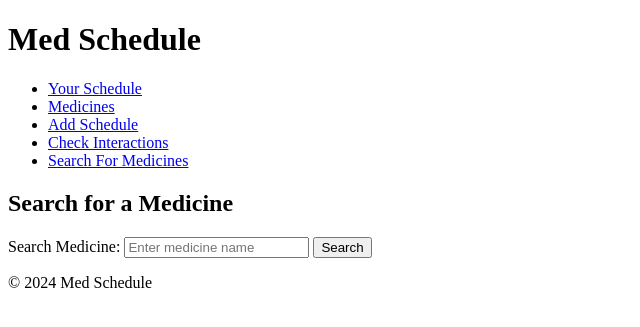
After one commit to jianyingx12/412, a Django app: page /project/medicine_search/ in a window 1280 px wide. The commit adds this page. Shown: the top 327 px of the page, without its empty margins (0-640 px from the left). Run offline with Django 5.2, Linux system fonts and the light colour scheme.

Commit message:
save point

```diff
--- a/project/forms.py
+++ b/project/forms.py
@@ -16,3 +16,6 @@ class ScheduleForm(forms.ModelForm):
             'end_date',       # The date when the user stops taking the medicine
             'time',           # The specific time of day to take the medicine
         ]
+
+class MedicineSearchForm(forms.Form):
+    query = forms.CharField(label="Search Medicine", max_length=100)
--- a/project/models.py
+++ b/project/models.py
@@ -35,8 +35,8 @@ class Schedule(models.Model):
     '''
     user_profile = models.ForeignKey(UserProfile, on_delete=models.CASCADE)  # Links to the user's profile
     medicine = models.ForeignKey(Medicine, on_delete=models.CASCADE)  # Links to the medicine being scheduled
-    dosage = models.CharField(max_length=100)  # Dosage details (e.g., "2 pills")
-    frequency = models.CharField(max_length=100)  # Frequency (e.g., "Twice a day")
+    dosage = models.CharField(max_length=100)  # Dosage details
+    frequency = models.CharField(max_length=100)  # Frequency
     start_date = models.DateField()  # Start date for taking the medicine
     end_date = models.DateField()  # End date for taking the medicine
     time = models.TimeField()  # Time for taking the medicine
--- a/project/templates/project/base.html
+++ b/project/templates/project/base.html
@@ -10,16 +10,17 @@
         <h1>Med Schedule</h1>
         <nav>
             <ul>
-                <li><a href="/medicines/">Medicines</a></li>
-                <li><a href="/add_schedule/">Add Schedule</a></li>
-                <li><a href="/check_interactions/">Check Interactions</a></li>
+                <li><a href="/project">Your Schedule</a></li>
+                <li><a href="/project/medicines/">Medicines</a></li>
+                <li><a href="/project/add_schedule/">Add Schedule</a></li>
+                <li><a href="/project/check_interactions/">Check Interactions</a></li>
+                <li><a href="/project/medicine_search/">Search For Medicines</a></li>
             </ul>
         </nav>
     </header>
 
     <main>
         {% block content %}
-        <!-- Specific content for each page goes here -->
         {% endblock %}
     </main>
 
--- /dev/null
+++ b/project/templates/project/medicine_search.html
@@ -0,0 +1,29 @@
+{% extends "project/base.html" %}
+
+{% block title %}Search Medicines{% endblock %}
+
+{% block content %}
+<h2>Search for a Medicine</h2>
+
+<form method="post">
+    {% csrf_token %}
+    <label for="query">Search Medicine:</label>
+    <input type="text" id="query" name="query" placeholder="Enter medicine name">
+    <button type="submit">Search</button>
+</form>
+
+{% if medicines %}
+    <h3>Results:</h3>
+    <ul>
+        {% for medicine in medicines %}
+            <li>
+                <strong>Brand Name:</strong> {{ medicine.brand_name }}<br>
+                <strong>Manufacturer:</strong> {{ medicine.manufacturer }}<br>
+                <a href="{% url 'medicine_detail' %}?brand_name={{ medicine.details.brand_name }}&generic_name={{ medicine.details.generic_name }}&manufacturer={{ medicine.details.manufacturer }}&category={{ medicine.details.category }}&dosage_info={{ medicine.details.dosage_info }}&side_effects={{ medicine.details.side_effects }}&purpose={{ medicine.details.purpose }}&indications_and_usage={{ medicine.details.indications_and_usage }}">View Details</a>
+            </li>
+        {% endfor %}
+    </ul>
+{% elif error %}
+    <p style="color: red;">{{ error }}</p>
+{% endif %}
+{% endblock %}
--- a/project/templates/project/medicines.html
+++ b/project/templates/project/medicines.html
@@ -3,7 +3,7 @@
 {% block title %}Medicines List{% endblock %}
 
 {% block content %}
-<h2>All Medicines</h2>
+<h2>Your List of Medicines</h2>
 <ul>
     {% for medicine in medicines %}
         <li>{{ medicine.name }} - {{ medicine.category }}</li>
--- a/project/urls.py
+++ b/project/urls.py
@@ -1,9 +1,12 @@
 from django.urls import path
-from .views import MedicineListView, ScheduleCreateView, InteractionCheckView, ScheduleView
+from .views import MedicineListView, ScheduleCreateView, InteractionCheckView, ScheduleView, MedicineSearchView
+from .views import MedicineDetailView
 
 urlpatterns = [
     path(r'', ScheduleView.as_view(), name='project_home'),
     path(r'medicines/', MedicineListView.as_view(), name='list_medicines'),
     path(r'add_schedule/', ScheduleCreateView.as_view(), name='add_schedule'),
     path(r'check_interactions/', InteractionCheckView.as_view(), name='check_interactions'),
+    path(r'medicine_search/', MedicineSearchView.as_view(), name='medicine_search'),
+    path(r'medicine_detail/', MedicineDetailView.as_view(), name='medicine_detail'),
 ]
--- a/project/views.py
+++ b/project/views.py
@@ -2,6 +2,11 @@ from django.views.generic import ListView, CreateView, TemplateView
 from django.shortcuts import redirect
 from .models import Medicine, Schedule, Interaction
 from .forms import ScheduleForm
+from datetime import timedelta, date
+from django.utils.timezone import now
+import requests
+from django.shortcuts import render
+from .forms import MedicineSearchForm
 
 # Medicine List View
 class MedicineListView(ListView):
@@ -9,7 +14,7 @@ class MedicineListView(ListView):
     Displays all medicines stored in the database.
     """
     model = Medicine
-    template_name = 'medicines.html'  # Template for the medicine list
+    template_name = 'project/medicines.html'  # Template for the medicine list
     context_object_name = 'medicines'  # Variable to use in the template
 
 
@@ -20,7 +25,7 @@ class ScheduleCreateView(CreateView):
     """
     model = Schedule
     form_class = ScheduleForm
-    template_name = 'add_schedule.html'  # Template for the form
+    template_name = 'project/add_schedule.html'  # Template for the form
     success_url = '/schedules/'  # Redirect URL after successful submission
 
     def form_valid(self, form):
@@ -37,7 +42,7 @@ class InteractionCheckView(TemplateView):
     """
     Checks for potential interactions between scheduled medicines.
     """
-    template_name = 'interactions.html'
+    template_name = 'project/interactions.html'
 
     def get_context_data(self, **kwargs):
         """
@@ -63,31 +68,108 @@ class InteractionCheckView(TemplateView):
 
 # Weekly Schedule View
 class ScheduleView(TemplateView):
-    """
-    Displays a weekly schedule of medicines.
-    """
     template_name = 'project/schedule.html'
 
     def get_context_data(self, **kwargs):
         """
-        Add the user's weekly schedule to the context.
+        Add the user's weekly schedule and navigation dates to the context.
         """
         context = super().get_context_data(**kwargs)
 
-        # Query schedules for now
-        schedules = Schedule.objects.all().order_by('time')
+        # Get the current week or a specific week from query parameters
+        week_start = self.request.GET.get('week_start')
+        if week_start:
+            try:
+                week_start = date.fromisoformat(week_start)  # Parse date from query string
+            except ValueError:
+                week_start = now().date()  # Default to current date if invalid
+        else:
+            today = now().date()
+            # Calculate the most recent Sunday
+            week_start = today - timedelta(days=(today.weekday() + 1) % 7)
+
+        # Calculate the end of the week (Saturday)
+        week_end = week_start + timedelta(days=6)
+
+        # Calculate previous and next weeks for navigation
+        context['previous_week'] = week_start - timedelta(days=7)
+        context['next_week'] = week_start + timedelta(days=7)
+
+        # Filter schedules for the selected week
+        schedules = Schedule.objects.filter(
+            start_date__lte=week_end,  # Schedules that started before the end of the week
+            end_date__gte=week_start  # Schedules that end after the start of the week
+        ).order_by('time')
 
         # Organize schedules by day of the week
-        days_of_week = ['Monday', 'Tuesday', 'Wednesday', 'Thursday', 'Friday', 'Saturday', 'Sunday']
+        days_of_week = ['Sunday', 'Monday', 'Tuesday', 'Wednesday', 'Thursday', 'Friday', 'Saturday']
         weekly_schedule = {day: [] for day in days_of_week}
-        non_day_schedules = []  # Group schedules that don't match a day
 
         for schedule in schedules:
-            if schedule.frequency in weekly_schedule:
-                weekly_schedule[schedule.frequency].append(schedule)
-            else:
-                non_day_schedules.append(schedule)  # Add non-day schedules separately
+            # Calculate the day of the week for the schedule based on start_date
+            schedule_day_index = (schedule.start_date - week_start).days
+            if 0 <= schedule_day_index <= 6:  # Ensure it falls within the week range
+                day_name = days_of_week[schedule_day_index]
+                weekly_schedule[day_name].append(schedule)
 
         context['weekly_schedule'] = weekly_schedule
-        context['non_day_schedules'] = non_day_schedules  # Pass non-day schedules to the template
+        context['week_start'] = week_start
+        context['week_end'] = week_end
         return context
+
+class MedicineDetailView(TemplateView):
+    template_name = 'project/medicine_detail.html'
+
+    def get_context_data(self, **kwargs):
+        context = super().get_context_data(**kwargs)
+        context['medicine'] = self.request.GET.dict()  # Pass all details as context
+        return context
+
+class MedicineSearchView(TemplateView):
+    template_name = 'project/medicine_search.html'
+
+    def get_context_data(self, **kwargs):
+        context = super().get_context_data(**kwargs)
+        context['form'] = MedicineSearchForm()
+        return context
+
+    def post(self, request, *args, **kwargs):
+        form = MedicineSearchForm(request.POST)
+        if form.is_valid():
+            query = form.cleaned_data['query']
+
+            BASE_URL = "https://api.fda.gov/drug/label.json"
+            params = {
+                "search": f'openfda.brand_name:"{query}" OR openfda.generic_name:"{query}"',
+                "limit": 15
+            }
+
+            try:
+                response = requests.get(BASE_URL, params=params)
+                response.raise_for_status()
+                data = response.json()
+                results = data.get("results", [])
+
+                medicines = []
+                for result in results:
+                    medicine_info = {
+                        "brand_name": result.get("openfda", {}).get("brand_name", ["N/A"])[0],
+                        "manufacturer": result.get("openfda", {}).get("manufacturer_name", ["N/A"])[0],
+                        "details": {  # Details for the view details button
+                            "brand_name": result.get("openfda", {}).get("brand_name", ["N/A"])[0],
+                            "generic_name": result.get("openfda", {}).get("generic_name", ["N/A"])[0],
+                            "manufacturer": result.get("openfda", {}).get("manufacturer_name", ["N/A"])[0],
+                            "category": result.get("openfda", {}).get("pharmacologic_class", ["N/A"])[0],
+                            "dosage_info": result.get("dosage_and_administration", ["N/A"])[0],
+                            "side_effects": result.get("adverse_reactions", ["N/A"])[0] or result.get("warnings_and_precautions", ["N/A"])[0],
+                            "purpose": result.get("purpose", ["N/A"])[0],
+                            "indications_and_usage": result.get("indications_and_usage", ["N/A"])[0],
+                        }
+                    }
+                    medicines.append(medicine_info)
+
+                return render(request, self.template_name, {'form': form, 'medicines': medicines})
+            except requests.exceptions.RequestException as e:
+                return render(request, self.template_name, {'form': form, 'error': f"An error occurred: {str(e)}"})
+        else:
+            return render(request, self.template_name, {'form': form, 'error': 'Invalid input. Please try again.'})
```
Also changed, not shown: project/templates/project/medicine_detail.html (added, +18 -0 lines), project/templates/project/schedule.html (+9 -1 lines).
